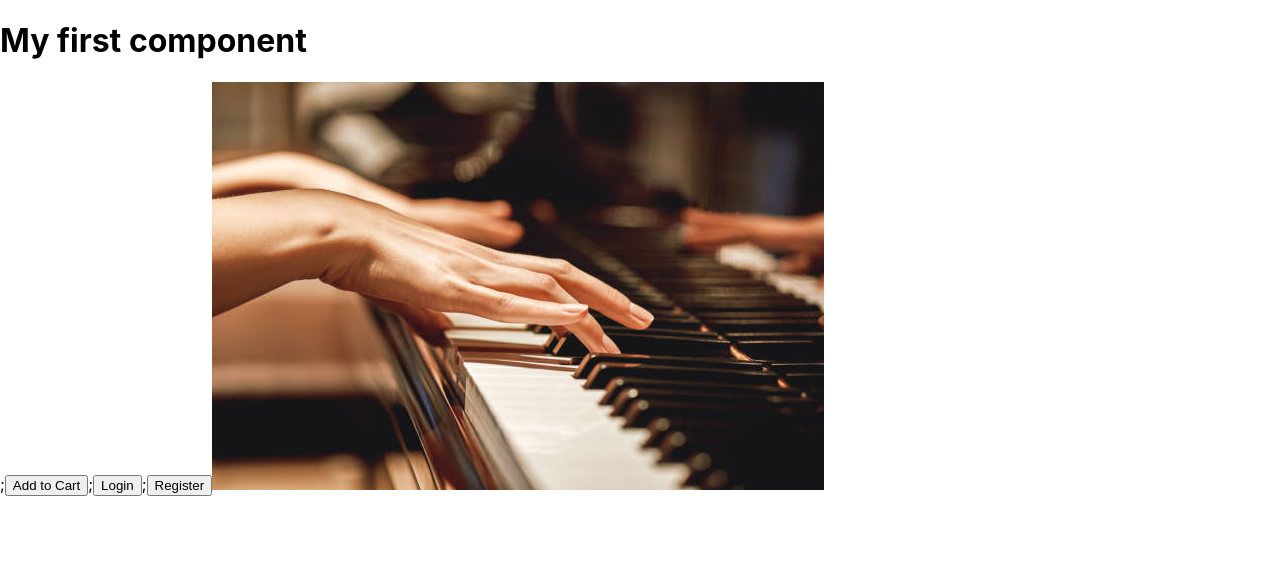
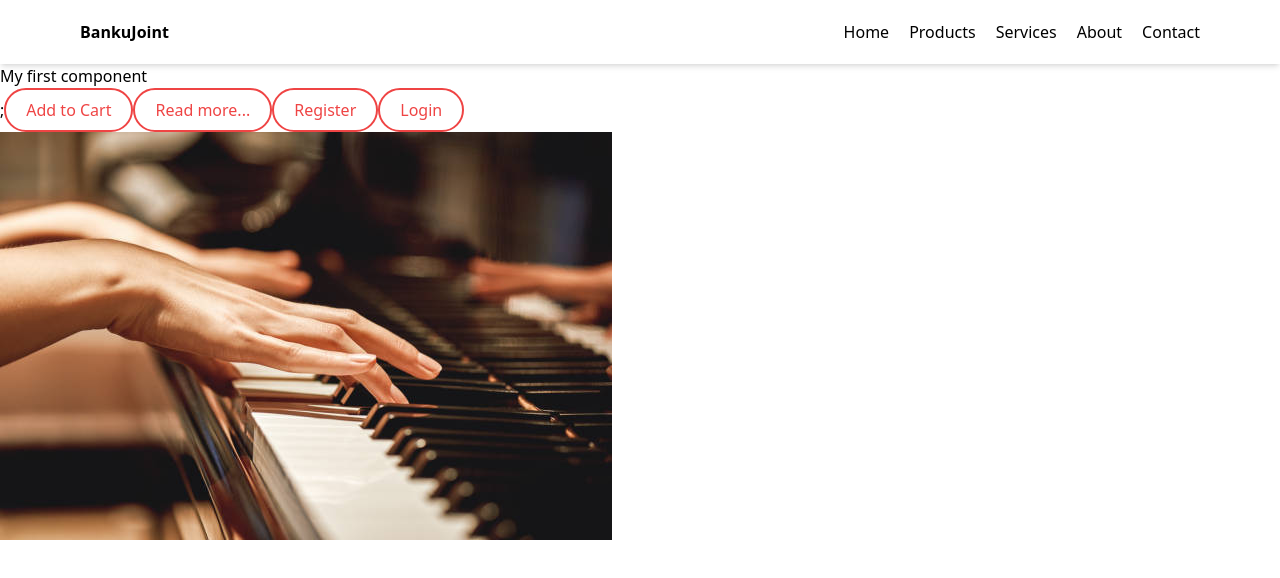
Before and after one commit to Erica2012/code-along, a React (Create React App) app: page / in a window 1280 px wide. Shown: the top 578 px of the page. Built offline with nearby package versions, Linux system fonts and the light colour scheme.

Commit message:
my react props

```diff
--- a/package.json
+++ b/package.json
@@ -34,5 +34,10 @@
       "last 1 firefox version",
       "last 1 safari version"
     ]
+  },
+  "devDependencies": {
+    "autoprefixer": "^10.4.8",
+    "postcss": "^8.4.16",
+    "tailwindcss": "^3.1.8"
   }
 }
--- /dev/null
+++ b/postcss.config.js
@@ -0,0 +1,6 @@
+module.exports = {
+  plugins: {
+    tailwindcss: {},
+    autoprefixer: {},
+  },
+}
--- a/src/App.js
+++ b/src/App.js
@@ -1,14 +1,17 @@
 import Header from "./components/Header";
-import {Button1, Button2, Button3 } from "./components/Button";
+import Button from "./components/Button";
 import { Image } from "./components/Image";
+import Navbar from "./components/Navbar";
 
 function App(){
 return (
     <div>
+        <Navbar />
         <Header />;
-        <Button1 />;
-        <Button2 />;
-        <Button3 />
+        <Button label="Add to Cart" />
+        <Button label="Read more..." />
+        <Button label="Register" />
+        <Button label="Login" />
         <Image />
     </div>
 )
--- a/src/components/Button.jsx
+++ b/src/components/Button.jsx
@@ -1,11 +1,4 @@
-export const Button1 = () => {
-    return <button>Add to Cart</button>;
-};
-
-export const Button2 = () => {
-    return <button>Login</button>;
-};
-
-export const Button3 = () => {
-    return <button>Register</button>;
-};
+function Button({label}) {
+    return <button className="border-2 border-red-500 py-2 px-5 rounded-full text-red-500 hover:bg-red-500 hover:text-white">{label}</button>;
+}
+export default Button
--- /dev/null
+++ b/src/components/Navbar.jsx
@@ -0,0 +1,20 @@
+import React from 'react';
+import NavItem from './Navitem';
+
+function Navbar() {
+    return (
+    <nav className="flex justify-between py-5 px-20 shadow-md">
+        <h3 className='font-bold'>BankuJoint</h3>
+        <ul className='flex gap-5'>
+            <NavItem menu="Home" />
+            <NavItem menu="Products" />
+            <NavItem menu="Services" />
+            <NavItem menu="About" />
+            <NavItem menu="Contact" />
+        </ul>
+    </nav>
+    );
+
+  }
+
+  export default Navbar;
--- /dev/null
+++ b/src/components/Navitem.jsx
@@ -0,0 +1,9 @@
+import React from 'react';
+
+function NavItem({ menu }) {
+    return (
+    <li>{menu}</li>
+    )
+  }
+
+  export default NavItem;
--- a/src/index.css
+++ b/src/index.css
@@ -1,13 +1,3 @@
-body {
-  margin: 0;
-  font-family: -apple-system, BlinkMacSystemFont, 'Segoe UI', 'Roboto', 'Oxygen',
-    'Ubuntu', 'Cantarell', 'Fira Sans', 'Droid Sans', 'Helvetica Neue',
-    sans-serif;
-  -webkit-font-smoothing: antialiased;
-  -moz-osx-font-smoothing: grayscale;
-}
-
-code {
-  font-family: source-code-pro, Menlo, Monaco, Consolas, 'Courier New',
-    monospace;
-}
+@tailwind base;
+@tailwind components;
+@tailwind utilities;
--- /dev/null
+++ b/tailwind.config.js
@@ -0,0 +1,10 @@
+/** @type {import('tailwindcss').Config} */
+module.exports = {
+  content: [
+    "./src/**/*.{js,jsx,ts,tsx}",
+  ],
+  theme: {
+    extend: {},
+  },
+  plugins: [],
+};
```
Also changed, not shown: src/assets/flower.png (added), 1 other file (tests, documents, lock files or other folders).
